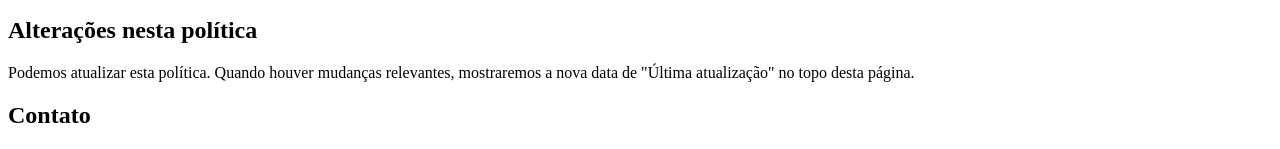
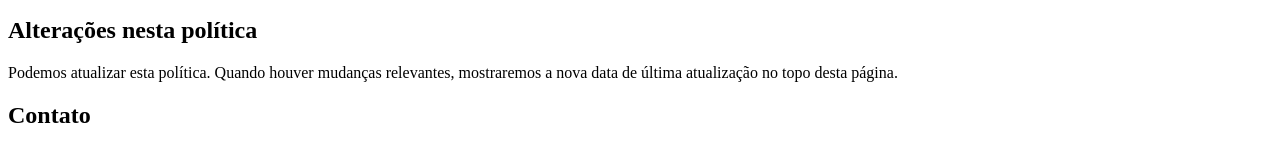
Before and after one commit to 21fernandinhow/quantofaltaparacopa, a Next.js app: page /privacidade in a window 1280 px wide. Shown: the part 960-1109 px from the top of the page. Built offline with nearby package versions, Linux system fonts and the light colour scheme.

Commit message:
linter again oh my god why

```diff
--- a/src/app/privacidade/page.tsx
+++ b/src/app/privacidade/page.tsx
@@ -67,7 +67,7 @@ const PrivacyPolitics = () => (
 
                     <h2>Alterações nesta política</h2>
                     <p>
-                        Podemos atualizar esta política. Quando houver mudanças relevantes, mostraremos a nova data de "Última atualização"
+                        Podemos atualizar esta política. Quando houver mudanças relevantes, mostraremos a nova data de última atualização
                         no topo desta página.
                     </p>
 
```
